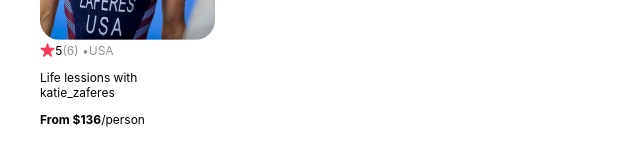
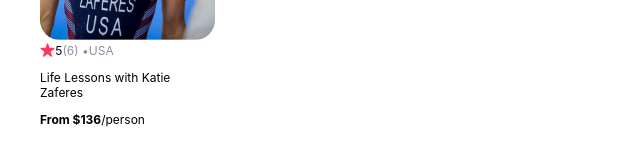
Before and after one commit to nsky80/airbnb_experiences, a React (Create React App) app: page / in a window 1280 px wide. Shown: the part 304-464 px from the top of the page, without its empty margins (0-640 px from the left). Built offline with nearby package versions, Linux system fonts and the light colour scheme.

Commit message:
Added props for card

```diff
--- a/src/App.js
+++ b/src/App.js
@@ -2,13 +2,34 @@
 import Navbar from './components/Navbar';
 import Hero from "./components/Hero"
 import Card from "./components/Card"
+import katie_zaferes from "./images/katie-zaferes.png"
 
-function App(){
+/*
+Challenge: Pass props to the Card component and display that data
+
+- img ("katie-zaferes.png")
+- rating ("5.0")
+- reviewCount (6)
+- country (Whatever you want)
+- title ("Life Lessons with Katie Zaferes")
+- price (136)
+
+*/
+
+
+function App() {
 	return (
 		<div>
 			<Navbar />
 			{/* <Hero /> */}
-      <Card />
+			<Card
+				img={katie_zaferes}
+				rating={5.0}
+				reviewCount={6}
+				country = "USA"
+				title="Life Lessons with Katie Zaferes"
+				price={136}
+			/>
 		</div>
 	)
 }
--- a/src/components/Card.js
+++ b/src/components/Card.js
@@ -16,22 +16,22 @@
   currently are, so don't worry about the fact that you're hard-coding all
   this data into the component.
 */
-import katie_zaferes from "../images/katie-zaferes.png"
+
 import star from "../images/star.png"
 
-export default function Card() {
+export default function Card(props) {
     return (
       <section>
         <div className="card">
-          <img src={katie_zaferes} alt="Avatar" className="card--image"/>
+          <img src={props.img} alt="Avatar" className="card--image"/>
           <div className="card--stats">
             <img src={star} alt="rating" className="card--star" />
-            <span>5</span>
-            <span className="gray">(6) • </span>
-            <span className="gray">USA</span>
+            <span>{props.rating}</span>
+            <span className="gray">({props.reviewCount}) • </span>
+            <span className="gray">{props.country}</span>
           </div>
-          <p>Life lessions with katie_zaferes</p>
-          <p><b>From $136</b>/person</p>
+          <p>{props.title}</p>
+          <p><b>From ${props.price}</b>/person</p>
         </div>
 
       </section>
```
Lines whose indentation alone changed are shown as unchanged.
